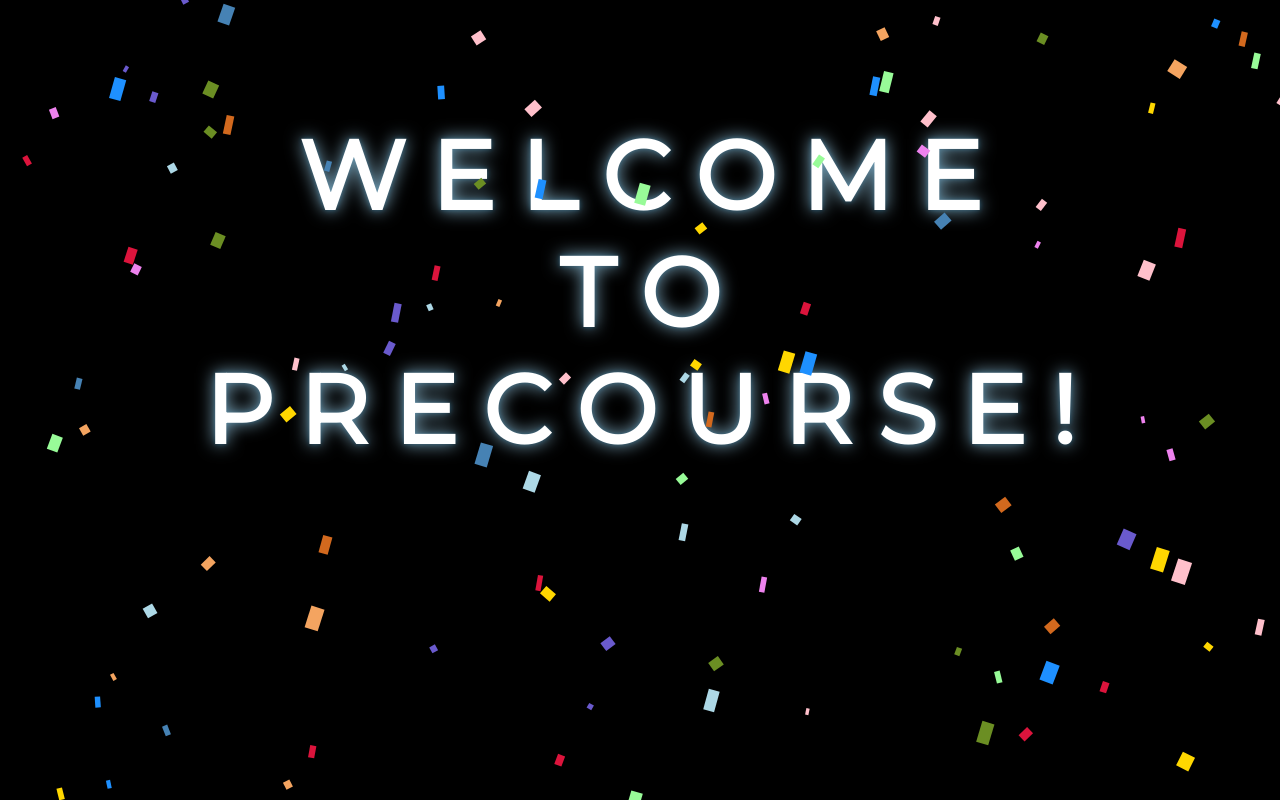
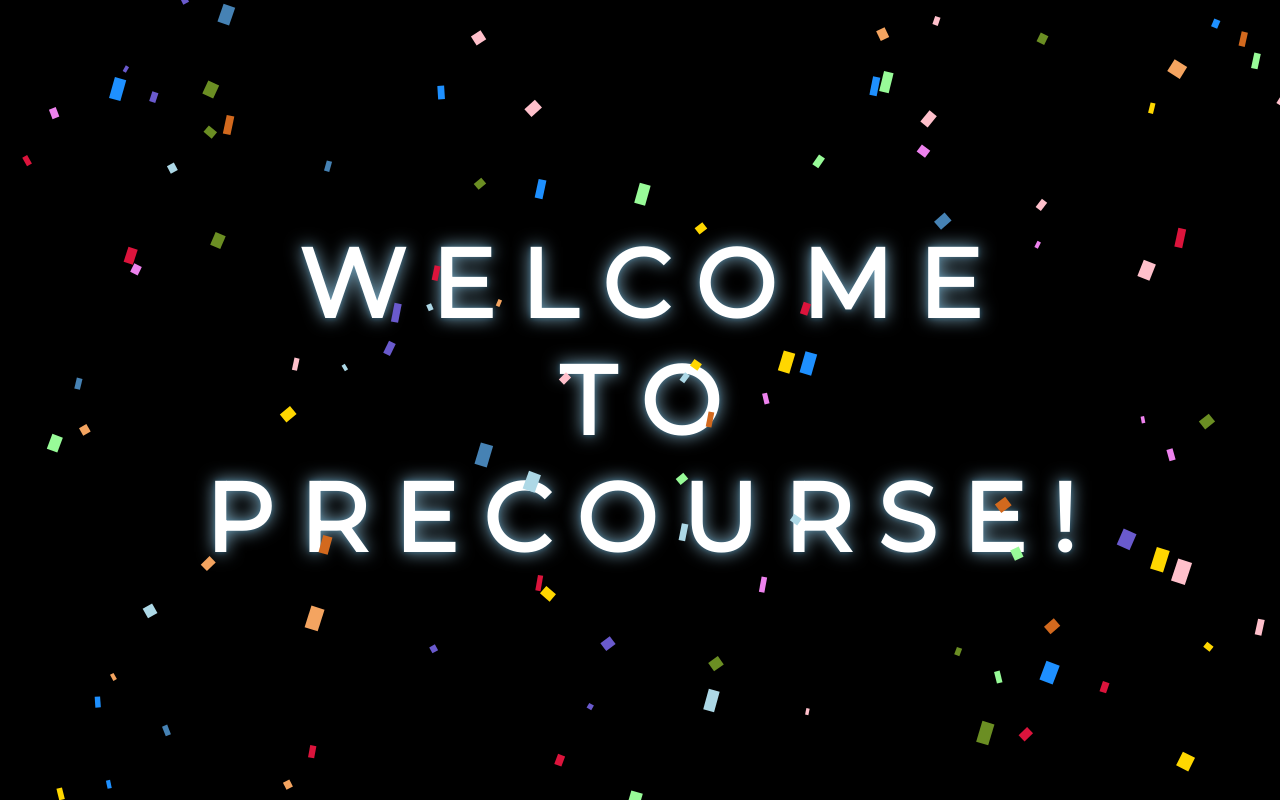
Before and after one commit to hackreactor/welcome-to-precourse, a plain HTML site: page index.html in a window 1280 px wide. Drawn offline with Linux system fonts and the light colour scheme.

Commit message:
Vertically center Welcome to Precourse! text

```diff
--- a/index.html
+++ b/index.html
@@ -9,8 +9,9 @@
   <script src="confetti.min.js"></script>
 </head>
 <body>
+  <div class="container">
+    <div class="center">
       <h1>
-    <br>
         <span class='one'>W</span>
         <span class='two'>e</span>
         <span class='three'>l</span>
@@ -33,6 +34,9 @@
         <span class='eighteen'>e</span>
         <span class='nineteen'>!</span>
       </h1>
+    </div>
+  </div>
+
   <script>
     confetti.start();
   </script>
--- a/styles.css
+++ b/styles.css
@@ -6,6 +6,16 @@ body {
   justify-items: center;
   display: flex;
   flex-direction: row;
+}
+
+.container {
+  display: grid;
+  grid-template-columns: 1fr;
+  justify-items: center;
+  align-items: center;
+
+  height: 100vh;
+  width: 100vw;
 }
 
 h1 {
```
Lines whose indentation alone changed are shown as unchanged.
